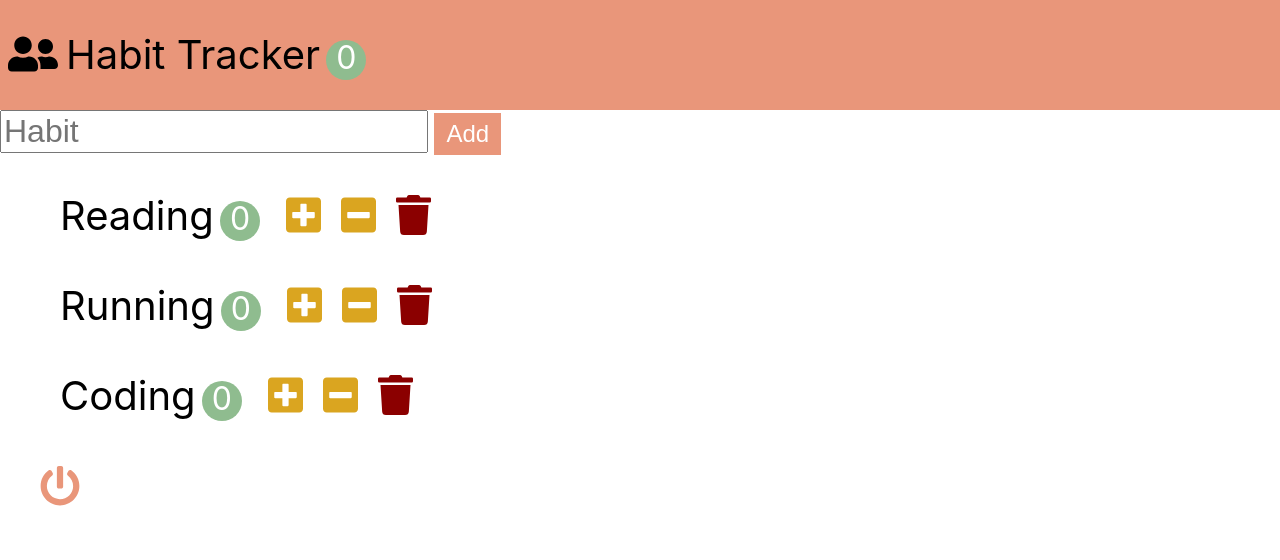
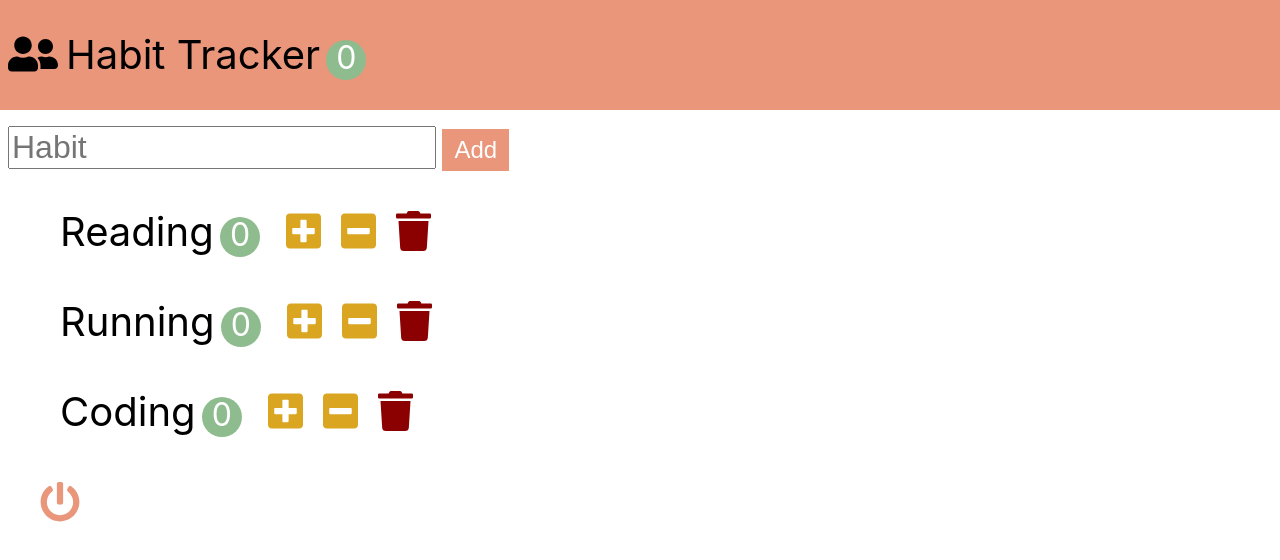
Before and after one commit to soomin9106/React, a React (Create React App) app in the folder Habit-Tracker/habit-tracker/: page / in a window 1280 px wide. Shown: the top 560 px of the page. Built offline with nearby package versions, Linux system fonts and the light colour scheme.

Commit message:
React : CSS touch

```diff
--- a/Habit-Tracker/habit-tracker/src/app.css
+++ b/Habit-Tracker/habit-tracker/src/app.css
@@ -31,6 +31,11 @@ nav{
   background-color: darkseagreen;
   color: white;
   border-radius: 50%;
+}
+
+.add-form{
+  margin-top: 16px;
+  margin-left: 8px;
 }
 
 .add-input {
```
